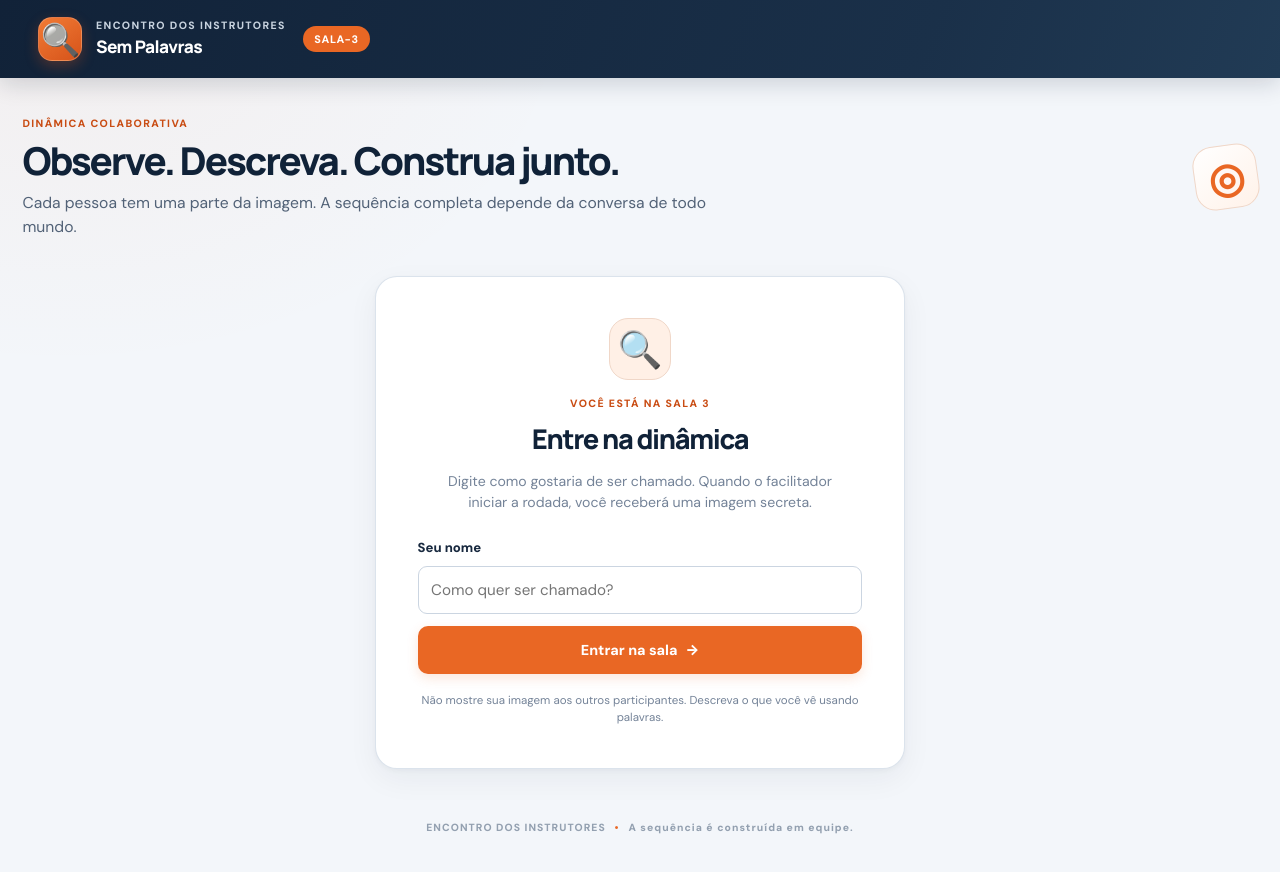
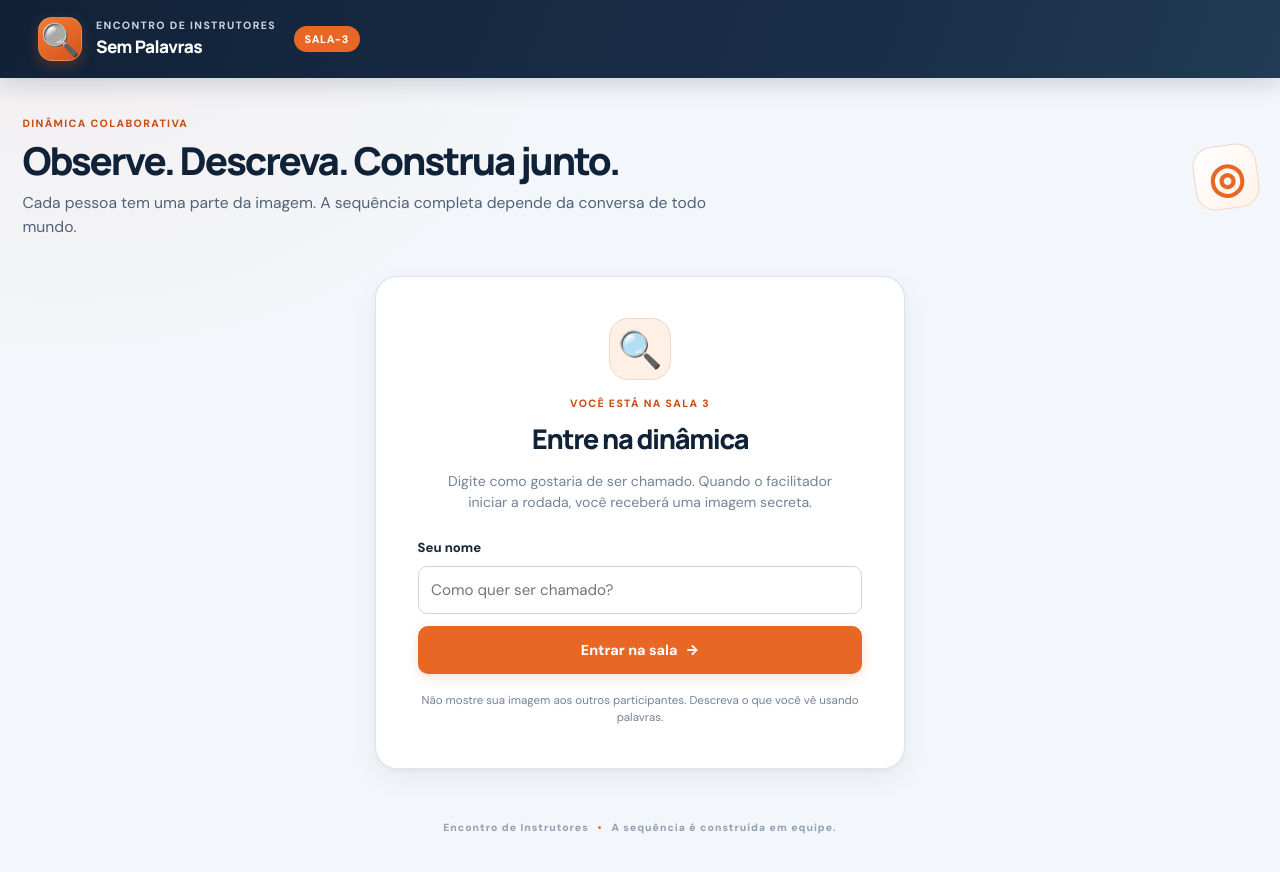
Before and after one commit to conteudoespro/encontroinstrutores2026, a plain HTML site: page sala-3.html in a window 1280 px wide. Drawn offline with Linux system fonts and the light colour scheme; no server answers.

Commit message:
Update sala-3.html

```diff
--- a/sala-3.html
+++ b/sala-3.html
@@ -4,16 +4,16 @@
   <meta charset="UTF-8" />
   <meta name="viewport" content="width=device-width, initial-scale=1.0" />
   <meta name="theme-color" content="#142338" />
-  <meta name="description" content="Sala 3 da dinâmica Sem Palavras — Encontro dos Instrutores." />
-  <title>Sala 3 | Sem Palavras — Encontro dos Instrutores</title>
+  <meta name="description" content="Sala 3 da dinâmica Sem Palavras — Encontro de Instrutores." />
+  <title>Sala 3 | Sem Palavras — Encontro de Instrutores</title>
   <link rel="stylesheet" href="css/style.css" />
 </head>
 <body class="player-page" data-room="sala-3">
   <header class="topbar player-topbar">
-    <a class="brand" href="index.html" aria-label="Zoom In, Zoom Out — Encontro dos Instrutores">
+    <a class="brand" href="index.html" aria-label="Zoom In, Zoom Out — Encontro de Instrutores">
       <span class="brand-mark" aria-hidden="true">🔍</span>
       <span class="brand-copy">
-        <span class="brand-event">ENCONTRO DOS INSTRUTORES</span>
+        <span class="brand-event">Encontro de Instrutores</span>
         <span class="brand-name">Sem Palavras</span>
       </span>
       <span class="badge badge-accent" id="roomBadge">SALA-3</span>
@@ -82,7 +82,7 @@
       </section>
     </div>
 
-    <footer class="page-footer">ENCONTRO DOS INSTRUTORES <span>•</span> A sequência é construída em equipe.</footer>
+    <footer class="page-footer">Encontro de Instrutores <span>•</span> A sequência é construída em equipe.</footer>
   </main>
 
   <script src="https://www.gstatic.com/firebasejs/10.12.2/firebase-app-compat.js"></script>
```
